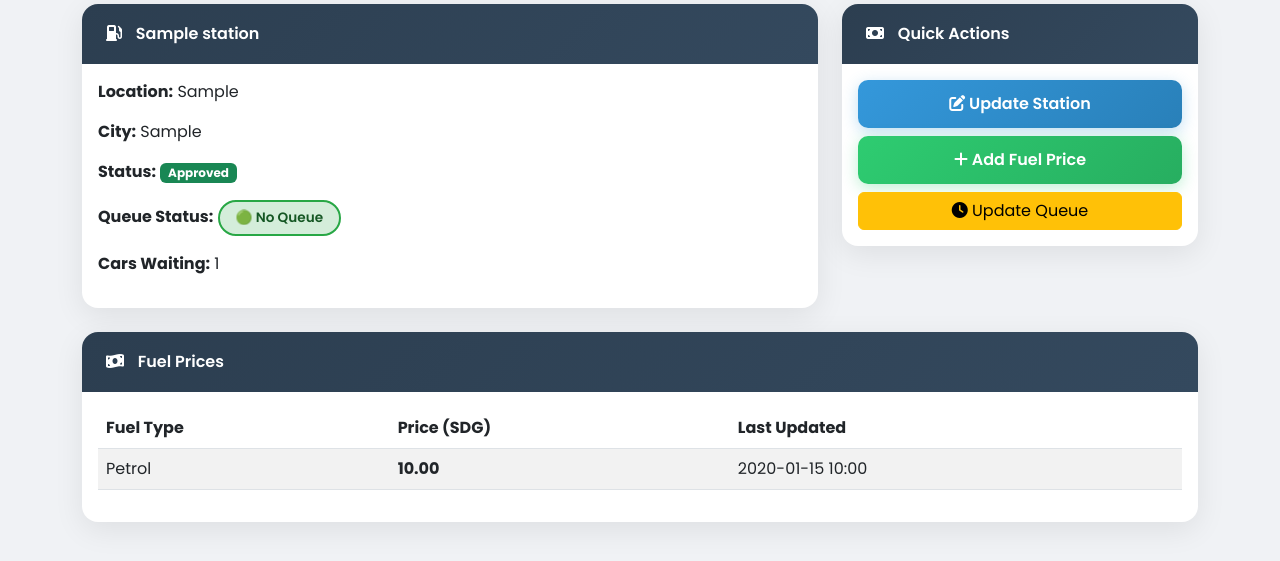
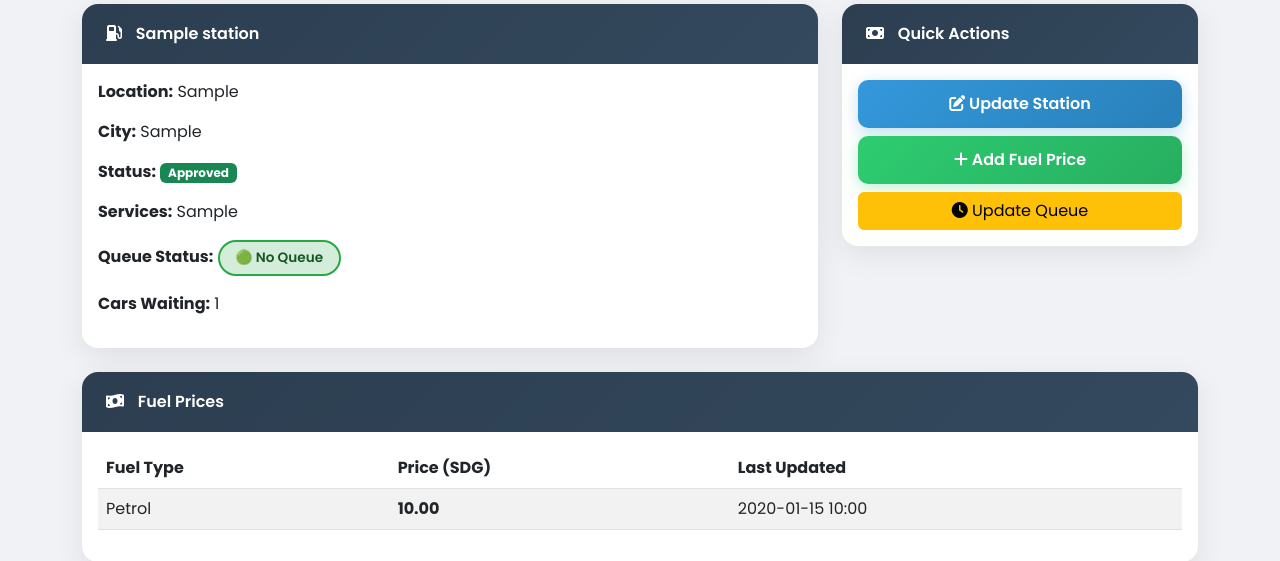
Before and after one commit to Azzah-Haider/FuelRadar-, a Django app: template templates/dashboard/manager_dashboard.html in a window 1280 px wide. Shown: the part 161-722 px from the top of the page. Run offline with Django 5.2, Linux system fonts and the light colour scheme; the template is opened without the code that fills it: values that come from a table or form of the project are taken from there, others are empty; tables that the repository leaves empty hold one stand-in row (values such as "Sample post").

Commit message:
Add services display to manager dashboard

```diff
--- a/templates/dashboard/manager_dashboard.html
+++ b/templates/dashboard/manager_dashboard.html
@@ -22,6 +22,13 @@
                             <span class="badge bg-success">Approved</span>
                         {% else %}
                             <span class="badge bg-warning">Pending Approval</span>
+                        {% endif %}
+                    </p>
+                    <p><strong>Services:</strong>
+                        {% if station.services %}
+                           {{ station.services }}
+                        {% else %}
+                           <span class="text-muted">None added yet</span>
                         {% endif %}
                     </p>
                     {% if queue_status %}
```
